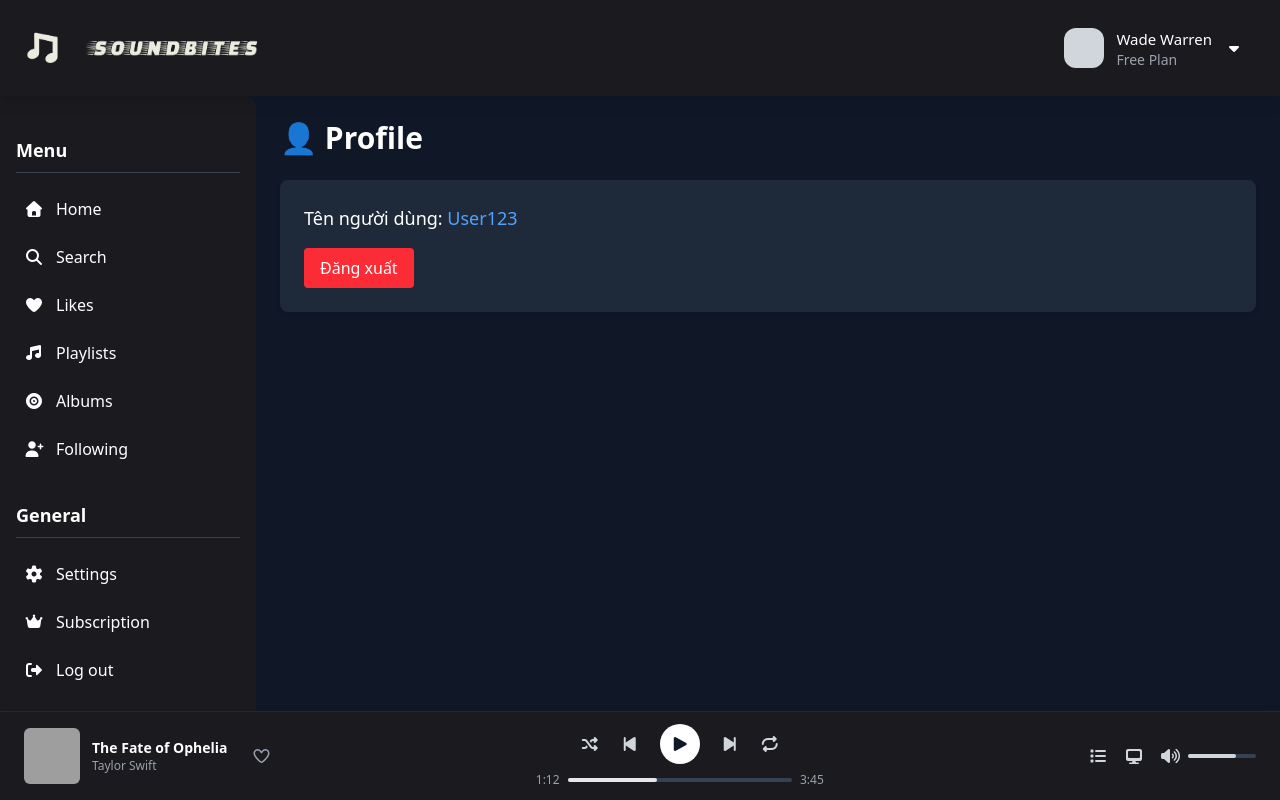
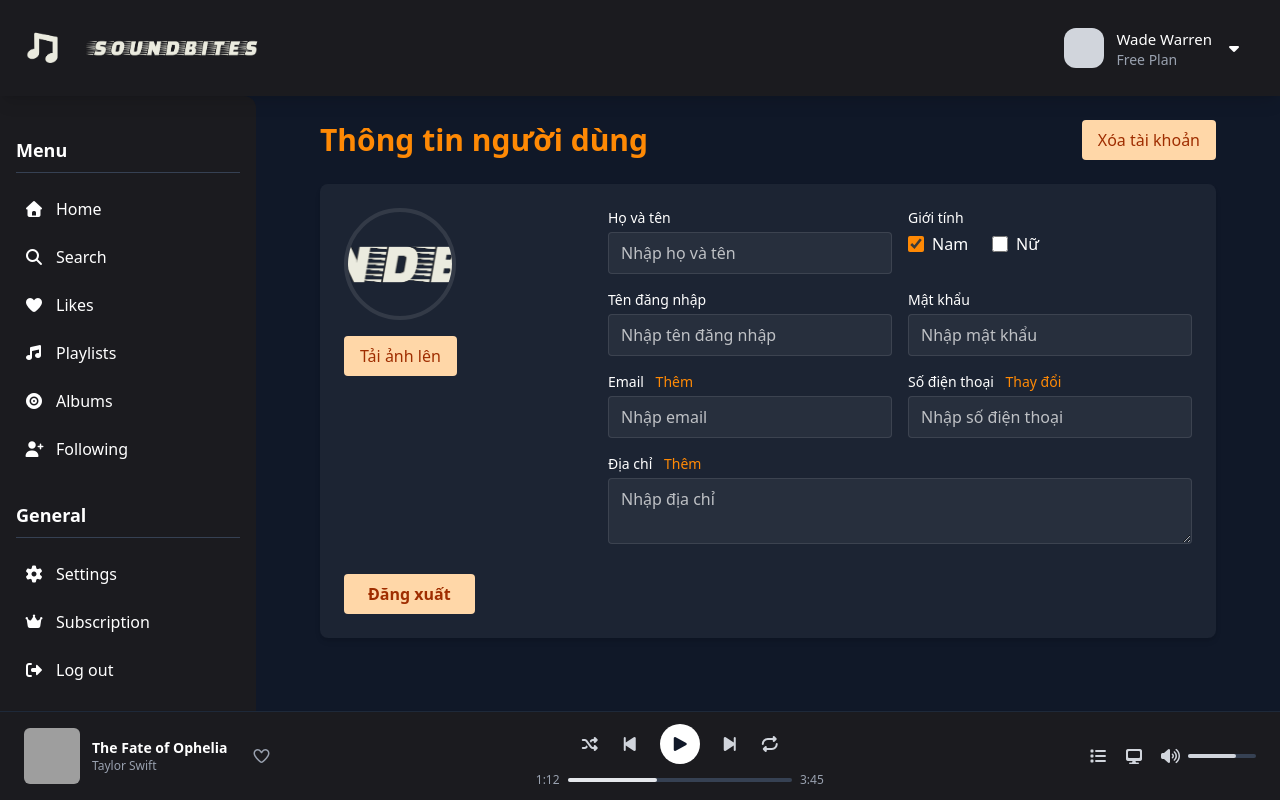
Before and after one commit to Thangdes/IE104, a React (Vite) app in the folder SoundBites/: page /profile in a window 1280 px wide. Shown: the top 800 px of the page. Built offline with nearby package versions, Linux system fonts and the light colour scheme; grey boxes are pictures that could not be loaded.

Commit message:
refactor(profile): split profile page into small components + UI inputs/checkbox

```diff
--- /dev/null
+++ b/SoundBites/src/components/profile/ActionButtons.jsx
@@ -0,0 +1,12 @@
+import React from "react";
+
+export default function ActionButtons({ onDelete, onLogout }) {
+  return (
+    <div className="flex items-center justify-between mb-6">
+      <h1 className="text-3xl font-extrabold text-orange-400">Thông tin người dùng</h1>
+      <div className="flex gap-4">
+        <button onClick={onDelete} className="px-4 py-2 bg-orange-200 text-orange-800 rounded hover:opacity-90">Xóa tài khoản</button>
+      </div>
+    </div>
+  );
+}
--- /dev/null
+++ b/SoundBites/src/components/profile/AvatarUpload.jsx
@@ -0,0 +1,10 @@
+import React from "react";
+
+export default function AvatarUpload({ imageUrl = "/name.png", onUpload }) {
+  return (
+    <div className="flex-shrink-0 flex flex-col items-center md:items-start w-full md:w-60">
+      <img src={imageUrl} alt="avatar" className="w-28 h-28 rounded-full object-cover mb-4 border-4 border-white/10" />
+      <button onClick={onUpload} className="px-4 py-2 bg-orange-200 text-orange-800 rounded">Tải ảnh lên</button>
+    </div>
+  );
+}
--- /dev/null
+++ b/SoundBites/src/components/profile/GenderField.jsx
@@ -0,0 +1,20 @@
+import React from "react";
+import Checkbox from "../ui/Checkbox";
+
+export default function GenderField({ gender, onChange }) {
+  return (
+    <div>
+      <label className="block text-sm text-white mb-1">Giới tính</label>
+      <div className="flex items-center gap-6 text-white">
+        <label className="flex items-center gap-2">
+          <Checkbox checked={gender === "male"} onChange={(v) => v && onChange("male")} />
+          <span>Nam</span>
+        </label>
+        <label className="flex items-center gap-2">
+          <Checkbox checked={gender === "female"} onChange={(v) => v && onChange("female")} />
+          <span>Nữ</span>
+        </label>
+      </div>
+    </div>
+  );
+}
--- /dev/null
+++ b/SoundBites/src/components/profile/ProfileForm.jsx
@@ -0,0 +1,49 @@
+import React from "react";
+import { Input } from "../ui/Input";
+import GenderField from "./GenderField";
+
+export default function ProfileForm({ form, onChange, onGenderChange }) {
+  return (
+    <div className="flex-1">
+      <div className="grid grid-cols-1 md:grid-cols-2 gap-4">
+        <div>
+          <label className="block text-sm text-white mb-1">Họ và tên</label>
+          <Input name="fullName" value={form.fullName} onChange={onChange} placeholder="Nhập họ và tên" />
+        </div>
+
+        <GenderField gender={form.gender} onChange={onGenderChange} />
+
+        <div>
+          <label className="block text-sm text-white mb-1">Tên đăng nhập</label>
+          <Input name="username" value={form.username} onChange={onChange} placeholder="Nhập tên đăng nhập" />
+        </div>
+
+        <div>
+          <label className="block text-sm text-white mb-1">Mật khẩu</label>
+          <Input type="password" name="password" value={form.password} onChange={onChange} placeholder="Nhập mật khẩu" />
+        </div>
+
+        <div>
+          <label className="block text-sm text-white mb-1">Email <span className="text-orange-400 ml-2">Thêm</span></label>
+          <Input name="email" value={form.email} onChange={onChange} placeholder="Nhập email" />
+        </div>
+
+        <div>
+          <label className="block text-sm text-white mb-1">Số điện thoại <span className="text-orange-400 ml-2">Thay đổi</span></label>
+          <Input name="phone" value={form.phone} onChange={onChange} placeholder="Nhập số điện thoại" />
+        </div>
+
+        <div className="md:col-span-2">
+          <label className="block text-sm text-white mb-1">Địa chỉ <span className="text-orange-400 ml-2">Thêm</span></label>
+          <textarea
+            name="address"
+            value={form.address}
+            onChange={onChange}
+            placeholder="Nhập địa chỉ"
+            className="w-full bg-white/5 border border-white/10 rounded px-3 py-2 text-white placeholder-white/70"
+          />
+        </div>
+      </div>
+    </div>
+  );
+}
--- /dev/null
+++ b/SoundBites/src/components/ui/Checkbox.jsx
@@ -0,0 +1,22 @@
+import React from "react";
+
+/**
+ * Minimal Checkbox component (shadcn-style) suitable for controlled usage.
+ * Props:
+ * - checked: boolean
+ * - onChange: function(checked)
+ * - className: additional classes
+ */
+export default function Checkbox({ checked = false, onChange, className = "", ...props }) {
+  return (
+    <input
+      type="checkbox"
+      checked={checked}
+      onChange={(e) => onChange && onChange(e.target.checked)}
+      className={
+        `w-4 h-4 rounded accent-orange-400 border-gray-300 focus:outline-none ${className}`
+      }
+      {...props}
+    />
+  );
+}
--- /dev/null
+++ b/SoundBites/src/components/ui/Input.jsx
@@ -0,0 +1,21 @@
+import React from "react";
+
+/**
+ * Minimal Input component similar to shadcn's style.
+ * Props: type, name, value, onChange, placeholder, className, ...rest
+ */
+const Input = React.forwardRef(({ className = "", type = "text", ...props }, ref) => {
+  return (
+    <input
+      ref={ref}
+      type={type}
+      className={`w-full bg-white/5 border border-white/10 rounded px-3 py-2 text-white placeholder-white/70 focus:outline-none focus:ring-2 focus:ring-orange-300 ${className}`}
+      {...props}
+    />
+  );
+});
+
+Input.displayName = "Input";
+
+export { Input };
+export default Input;
--- a/SoundBites/src/pages/Home.jsx
+++ b/SoundBites/src/pages/Home.jsx
@@ -2,7 +2,7 @@ function Home() {
   return (
     <div>
       <h1 className="text-3xl font-bold mb-6">🏠 Home</h1>
-      <p className="text-gray-300">Danh sách nhạc nổi bật sẽ hiển thị ở đây.</p>
+      <p className="text-white">Danh sách nhạc nổi bật sẽ hiển thị ở đây.</p>
     </div>
   );
 }
--- a/SoundBites/src/pages/Library.jsx
+++ b/SoundBites/src/pages/Library.jsx
@@ -2,7 +2,7 @@ function Library() {
   return (
     <div>
       <h1 className="text-3xl font-bold mb-6">📚 Library</h1>
-      <p className="text-gray-300">Danh sách nhạc yêu thích & playlist cá nhân.</p>
+      <p className="text-white">Danh sách nhạc yêu thích & playlist cá nhân.</p>
     </div>
   );
 }
--- a/SoundBites/src/pages/Profile.jsx
+++ b/SoundBites/src/pages/Profile.jsx
@@ -1,14 +1,55 @@
+import React, { useState } from "react";
+import AvatarUpload from "../components/profile/AvatarUpload";
+import ProfileForm from "../components/profile/ProfileForm";
+import ActionButtons from "../components/profile/ActionButtons";
+
 function Profile() {
+  const [form, setForm] = useState({
+    fullName: "",
+    username: "",
+    email: "",
+    phone: "",
+    address: "",
+    gender: "male",
+    password: "",
+  });
+
+  const handleChange = (e) => {
+    const { name, value } = e.target;
+    setForm((prev) => ({ ...prev, [name]: value }));
+  };
+
+  const handleGenderChange = (value) => {
+    if (value) setForm((prev) => ({ ...prev, gender: value }));
+  };
+
+  const handleUpload = () => {
+    alert("Tải ảnh lên chưa được triển khai trong demo");
+  };
+
+  const handleDeleteAccount = () => {
+    alert("Xóa tài khoản chưa được triển khai");
+  };
+
+  const handleLogout = () => {
+    alert("Đăng xuất (demo)");
+  };
+
   return (
-    <div>
-      <h1 className="text-3xl font-bold mb-6">👤 Profile</h1>
-      <div className="bg-gray-800 p-6 rounded-lg shadow-md">
-        <p className="text-lg">Tên người dùng: <span className="text-blue-400">User123</span></p>
-        <button className="mt-4 px-4 py-2 bg-red-500 rounded hover:bg-red-600">
-          Đăng xuất
-        </button>
+    <div className="max-w-4xl mx-auto">
+      <ActionButtons onDelete={handleDeleteAccount} onLogout={handleLogout} />
+
+      <div className="bg-white/5 p-6 rounded-lg shadow-md">
+        <div className="flex flex-col md:flex-row gap-6">
+          <AvatarUpload onUpload={handleUpload} />
+          <ProfileForm form={form} onChange={handleChange} onGenderChange={handleGenderChange} />
+        </div>
+        <div className="mt-6 flex justify-center md:justify-start">
+          <button onClick={handleLogout} className="px-6 py-2 bg-orange-200 text-orange-800 rounded font-semibold">Đăng xuất</button>
+        </div>
       </div>
     </div>
   );
 }
+
 export default Profile;
```
